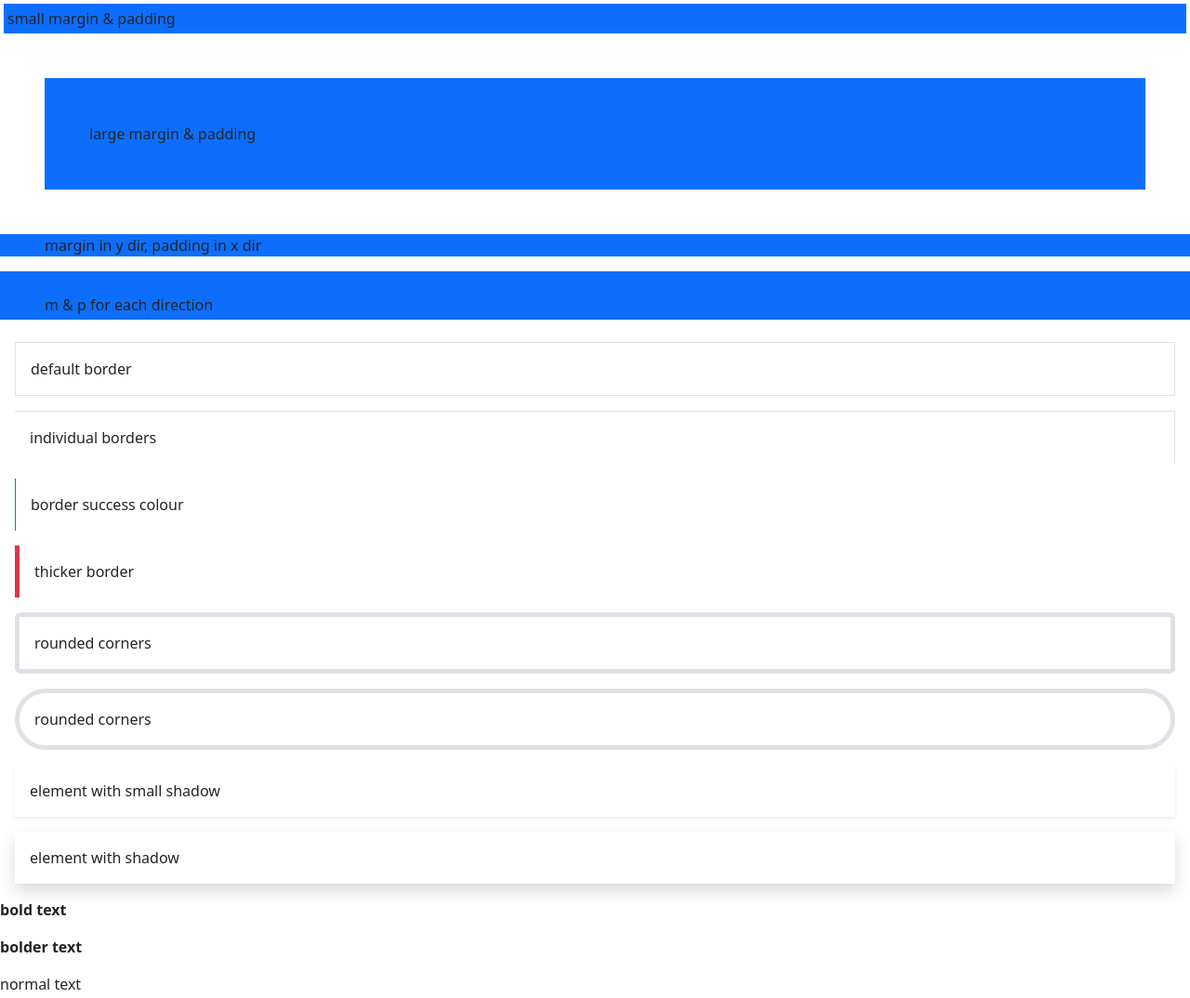
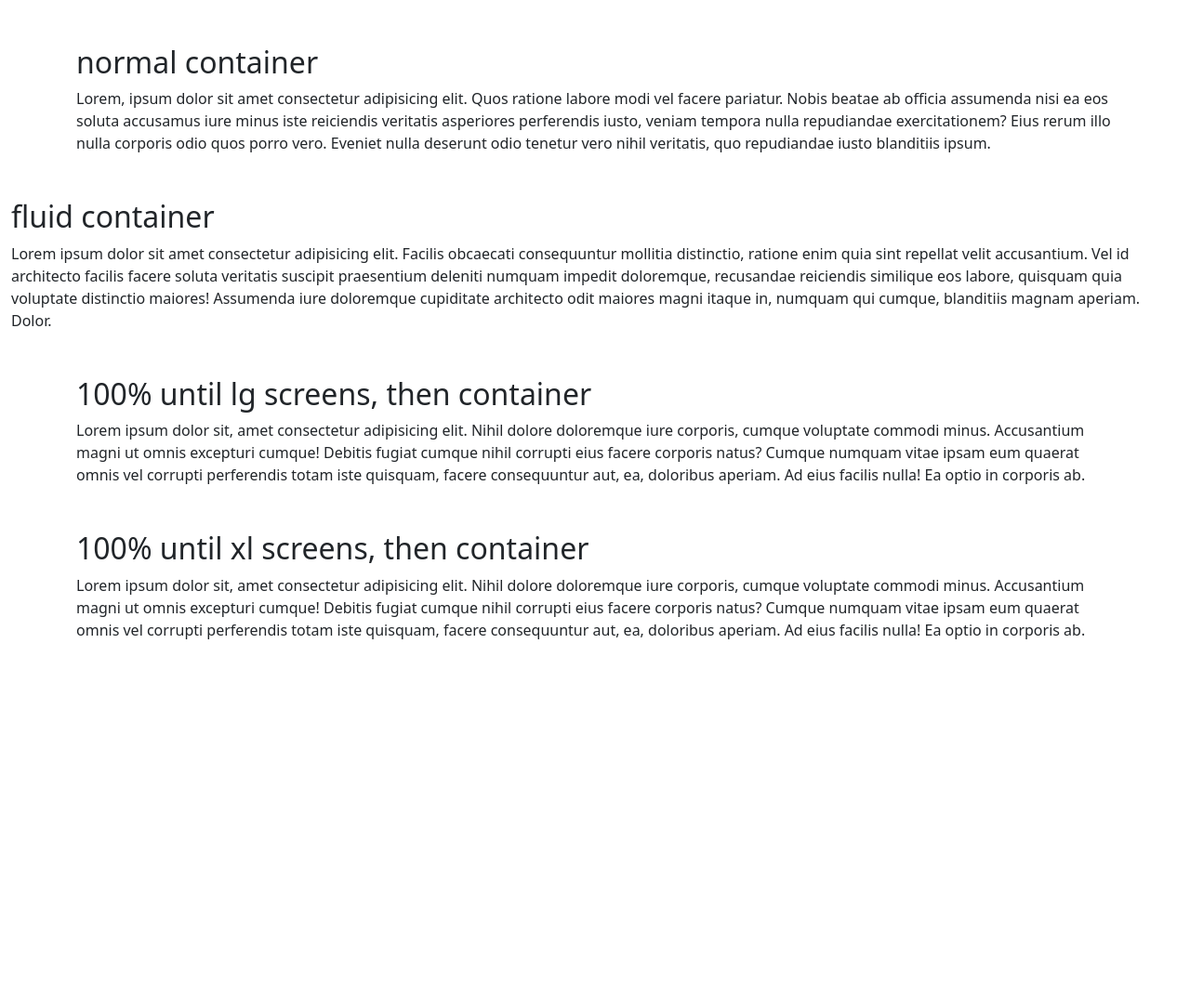
Before and after one commit to SOE13/Bootstrap-exercises, a plain HTML site: page index.html in a window 1280 px wide. Shown: the top 1074 px of the page at 93% size. After the commit the page ends 800 px from the top, so only its background shows below. Drawn offline with nearby package versions, Linux system fonts and the light colour scheme.

Commit message:
container

```diff
--- a/index.html
+++ b/index.html
@@ -13,35 +13,56 @@
     />
   </head>
   <body>
-    <!-- margin & padding -->
-    <div class="m-1 p-1 bg-primary">small margin & padding</div>
-    <div class="m-5 p-5 bg-primary">large margin & padding</div>
-    <div class="my-3 px-5 bg-primary">margin in y dir, padding in x dir</div>
-    <div class="mt-3 mb-4 ps-5 pt-4 pe-2 pb-1 bg-primary">
-      m & p for each direction
+    <div class="container my-5">
+      <h2>normal container</h2>
+      <p>
+        Lorem, ipsum dolor sit amet consectetur adipisicing elit. Quos ratione
+        labore modi vel facere pariatur. Nobis beatae ab officia assumenda nisi
+        ea eos soluta accusamus iure minus iste reiciendis veritatis asperiores
+        perferendis iusto, veniam tempora nulla repudiandae exercitationem? Eius
+        rerum illo nulla corporis odio quos porro vero. Eveniet nulla deserunt
+        odio tenetur vero nihil veritatis, quo repudiandae iusto blanditiis
+        ipsum.
+      </p>
     </div>
 
-    <!-- borders -->
-    <div class="m-3 p-3 border">default border</div>
-    <div class="m-3 p-3 border-top border-end">individual borders</div>
-    <div class="m-3 p-3 border-start border-success">border success colour</div>
-    <div class="m-3 p-3 border-start border-danger border-5">
-      thicker border
+    <div class="container-fluid my-5">
+      <h2>fluid container</h2>
+      <p>
+        Lorem ipsum dolor sit amet consectetur adipisicing elit. Facilis
+        obcaecati consequuntur mollitia distinctio, ratione enim quia sint
+        repellat velit accusantium. Vel id architecto facilis facere soluta
+        veritatis suscipit praesentium deleniti numquam impedit doloremque,
+        recusandae reiciendis similique eos labore, quisquam quia voluptate
+        distinctio maiores! Assumenda iure doloremque cupiditate architecto odit
+        maiores magni itaque in, numquam qui cumque, blanditiis magnam aperiam.
+        Dolor.
+      </p>
     </div>
-    <div class="m-3 p-3 rounded border border-5">rounded corners</div>
-    <div class="m-3 p-3 rounded-pill border border-5">rounded corners</div>
 
-    <!-- box shadow -->
-    <div class="m-3 p-3 shadow-sm">element with small shadow</div>
-    <div class="m-3 p-3 shadow">element with shadow</div>
+    <div class="container-lg my-5">
+      <h2>100% until lg screens, then container</h2>
+      <p>
+        Lorem ipsum dolor sit, amet consectetur adipisicing elit. Nihil dolore
+        doloremque iure corporis, cumque voluptate commodi minus. Accusantium
+        magni ut omnis excepturi cumque! Debitis fugiat cumque nihil corrupti
+        eius facere corporis natus? Cumque numquam vitae ipsam eum quaerat omnis
+        vel corrupti perferendis totam iste quisquam, facere consequuntur aut,
+        ea, doloribus aperiam. Ad eius facilis nulla! Ea optio in corporis ab.
+      </p>
+    </div>
 
-    <!-- font weight -->
-    <p class="fw-bold">bold text</p>
-    <p class="fw-bolder">bolder text</p>
-    <p>normal text</p>
-    <p class="fw-light">light text</p>
-    <p class="fst-italic">italic text</p>
-    <p class="fst-italic fw-light">italic light text</p>
+    <div class="container-xl my-5">
+      <h2>100% until xl screens, then container</h2>
+      <p>
+        Lorem ipsum dolor sit, amet consectetur adipisicing elit. Nihil dolore
+        doloremque iure corporis, cumque voluptate commodi minus. Accusantium
+        magni ut omnis excepturi cumque! Debitis fugiat cumque nihil corrupti
+        eius facere corporis natus? Cumque numquam vitae ipsam eum quaerat omnis
+        vel corrupti perferendis totam iste quisquam, facere consequuntur aut,
+        ea, doloribus aperiam. Ad eius facilis nulla! Ea optio in corporis ab.
+      </p>
+    </div>
 
     <script
       src="https://cdn.jsdelivr.net/npm/bootstrap@5.2.3/dist/js/bootstrap.bundle.min.js"
```
